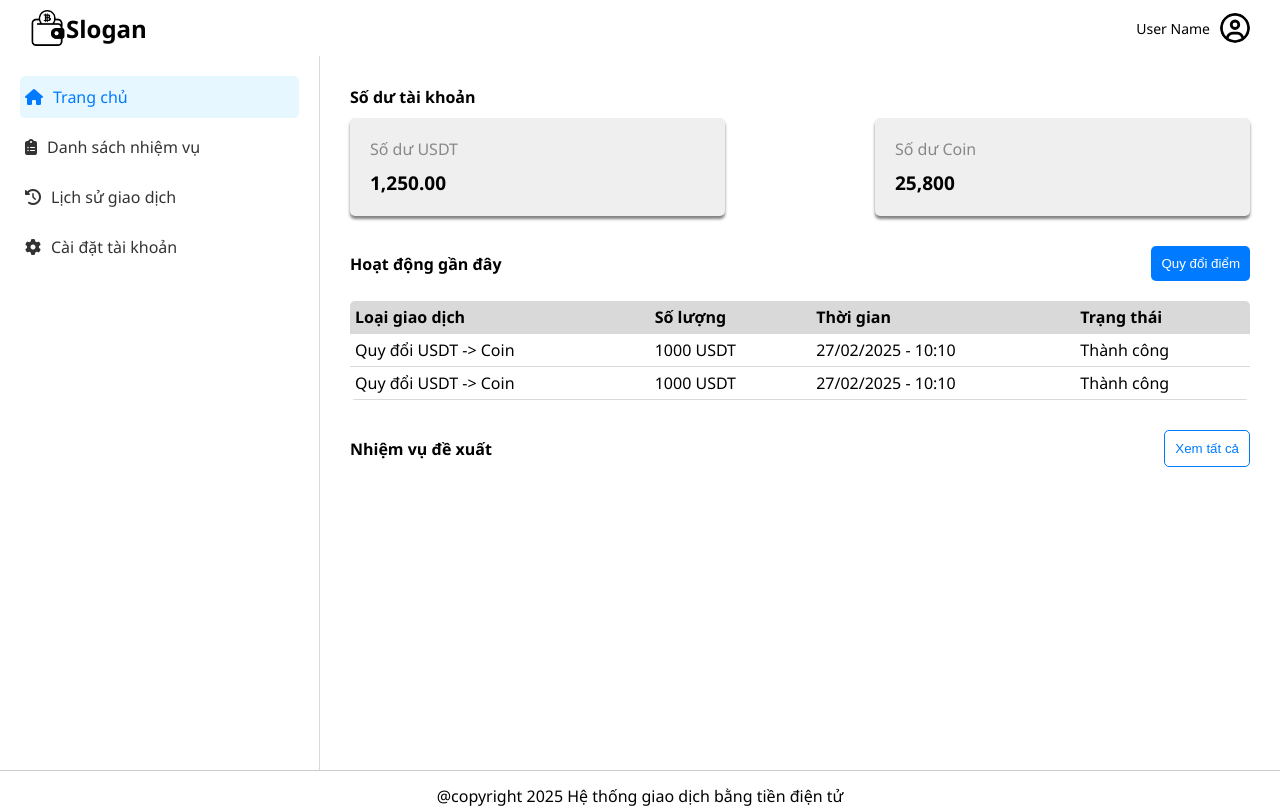
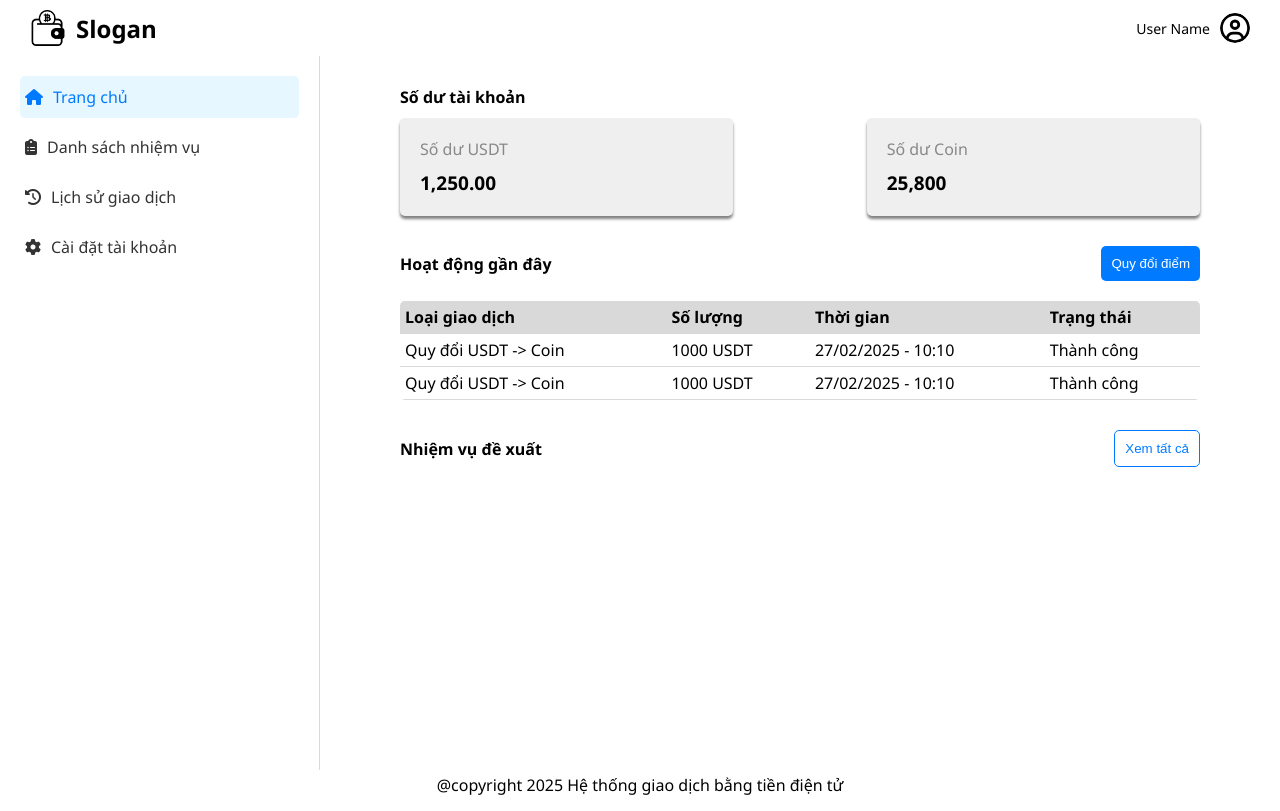
Before and after one commit to Nhat37/web_coin, a plain HTML site: page assets/index.html in a window 1280 px wide. Drawn offline with Linux system fonts and the light colour scheme; no server answers.

Commit message:
sửa padding content_item

```diff
--- a/assets/css/settings.css
+++ b/assets/css/settings.css
@@ -163,12 +163,6 @@ input:checked + .slider {
 input:checked + .slider:before {
     transform: translateX(14px);
 }
-footer{
-    text-align: center;
-    font-size:20px;
-    padding-top: 10px;
-    border-top: 1px solid #ccc;
-}
 @media (max-width: 768px) {
     .popup-content{
         margin-top: -50px;
--- a/assets/css/style.css
+++ b/assets/css/style.css
@@ -5,7 +5,7 @@
     height: var(--height-header);
     padding: 0 30px;
 }
-.header__nav--title{display: flex;align-items: center;}
+.header__nav--title{display: flex;align-items: center;gap:10px}
 .header__nav--title img{padding: 5px 0;}
 .header__nav--title h1{
     font-size: 2.4rem;
@@ -88,7 +88,7 @@ label.for_check, input#nav__mobile{display: none;}
 /* .main__content{padding-top: 10px;} */
 .content__item{
     display: none;
-    margin: 0 30px;
+    margin: 0 80px;
     padding-top: 30px;
 }
 .content__item.active{
```
